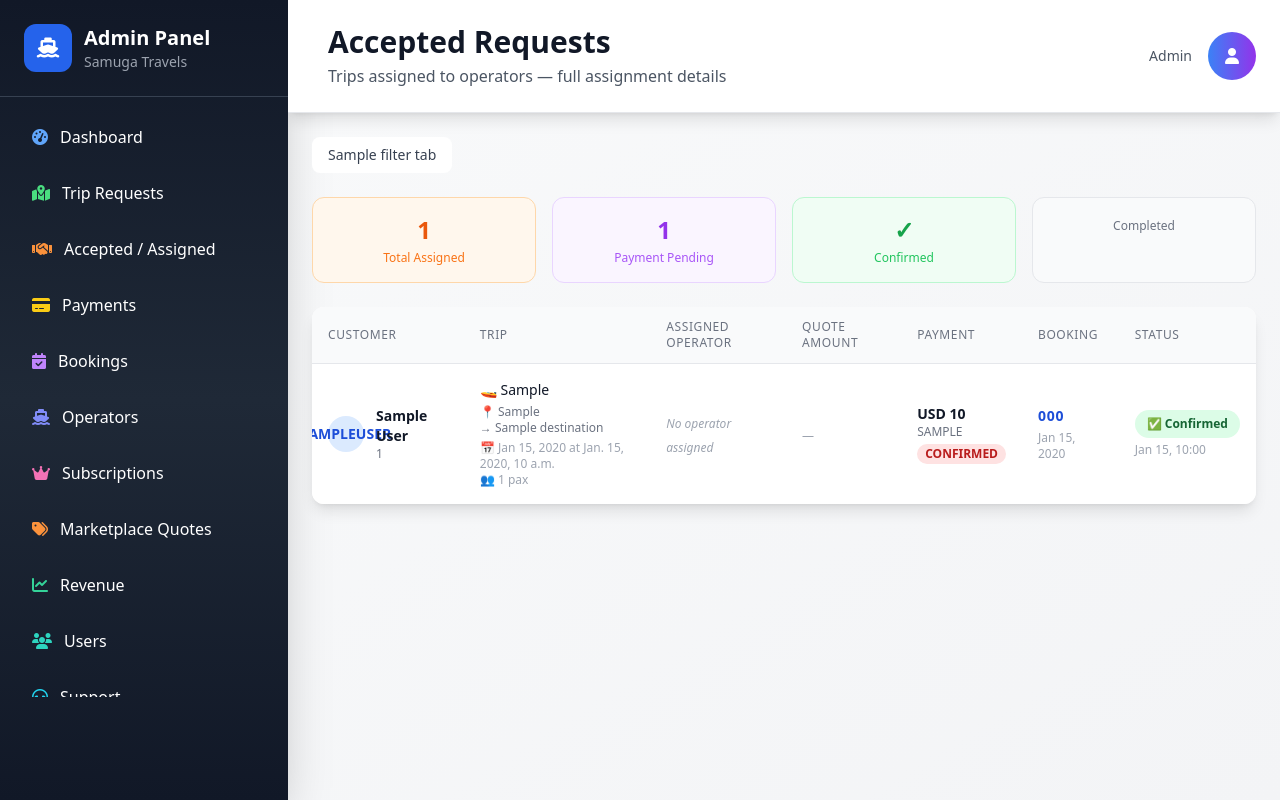
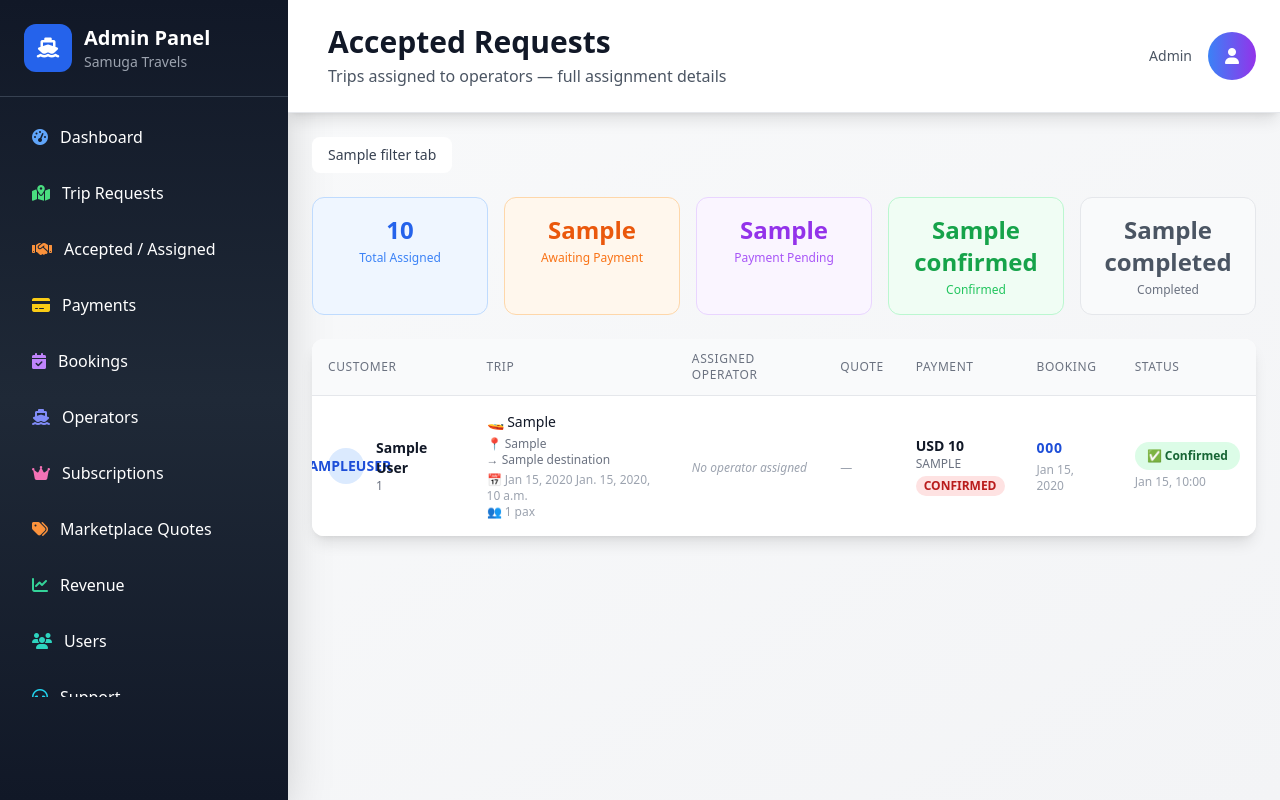
Before and after one commit to ShoaibShoukat2/samugabackend, a Django app: template api/templates/admin_panel/accepted_requests.html in a window 1280 px wide. Run offline with Django 5.2, Linux system fonts and the light colour scheme; the template is opened without the code that fills it: most values are stand-ins (such as "Sample title", 1, 10 or a date in 2020); some libraries are stand-ins or nearby versions.

Commit message:
add changes

```diff
--- a/api/templates/admin_panel/accepted_requests.html
+++ b/api/templates/admin_panel/accepted_requests.html
@@ -15,30 +15,25 @@
 </div>
 
 <!-- Summary Stats -->
-<div class="grid grid-cols-2 sm:grid-cols-4 gap-4 mb-6">
+<div class="grid grid-cols-2 sm:grid-cols-5 gap-4 mb-6">
+    <div class="bg-blue-50 border border-blue-200 rounded-xl p-4 text-center">
+        <div class="text-2xl font-bold text-blue-600">{{ stats.total }}</div>
+        <div class="text-xs text-blue-500 mt-1">Total Assigned</div>
+    </div>
     <div class="bg-orange-50 border border-orange-200 rounded-xl p-4 text-center">
-        <div class="text-2xl font-bold text-orange-600">{{ trip_data|length }}</div>
-        <div class="text-xs text-orange-500 mt-1">Total Assigned</div>
+        <div class="text-2xl font-bold text-orange-600">{{ stats.awaiting_payment }}</div>
+        <div class="text-xs text-orange-500 mt-1">Awaiting Payment</div>
     </div>
     <div class="bg-purple-50 border border-purple-200 rounded-xl p-4 text-center">
-        <div class="text-2xl font-bold text-purple-600">
-            {% with count=0 %}
-            {% for item in trip_data %}{% if item.trip.status == 'payment_pending' %}{% with count=count|add:1 %}{% endwith %}{% endif %}{% endfor %}
-            {{ trip_data|length }}
-            {% endwith %}
-        </div>
+        <div class="text-2xl font-bold text-purple-600">{{ stats.payment_pending }}</div>
         <div class="text-xs text-purple-500 mt-1">Payment Pending</div>
     </div>
     <div class="bg-green-50 border border-green-200 rounded-xl p-4 text-center">
-        <div class="text-2xl font-bold text-green-600">
-            {% for item in trip_data %}{% if item.trip.status == 'confirmed' %}✓{% endif %}{% endfor %}
-        </div>
+        <div class="text-2xl font-bold text-green-600">{{ stats.confirmed }}</div>
         <div class="text-xs text-green-500 mt-1">Confirmed</div>
     </div>
     <div class="bg-gray-50 border border-gray-200 rounded-xl p-4 text-center">
-        <div class="text-2xl font-bold text-gray-600">
-            {% for item in trip_data %}{% if item.trip.status == 'completed' %}✓{% endif %}{% endfor %}
-        </div>
+        <div class="text-2xl font-bold text-gray-600">{{ stats.completed }}</div>
         <div class="text-xs text-gray-500 mt-1">Completed</div>
     </div>
 </div>
@@ -52,7 +47,7 @@
                     <th class="px-4 py-3 text-left text-xs font-medium text-gray-500 uppercase tracking-wider">Customer</th>
                     <th class="px-4 py-3 text-left text-xs font-medium text-gray-500 uppercase tracking-wider">Trip</th>
                     <th class="px-4 py-3 text-left text-xs font-medium text-gray-500 uppercase tracking-wider">Assigned Operator</th>
-                    <th class="px-4 py-3 text-left text-xs font-medium text-gray-500 uppercase tracking-wider">Quote Amount</th>
+                    <th class="px-4 py-3 text-left text-xs font-medium text-gray-500 uppercase tracking-wider">Quote</th>
                     <th class="px-4 py-3 text-left text-xs font-medium text-gray-500 uppercase tracking-wider">Payment</th>
                     <th class="px-4 py-3 text-left text-xs font-medium text-gray-500 uppercase tracking-wider">Booking</th>
                     <th class="px-4 py-3 text-left text-xs font-medium text-gray-500 uppercase tracking-wider">Status</th>
@@ -60,12 +55,13 @@
             </thead>
             <tbody class="bg-white divide-y divide-gray-200">
                 {% for item in trip_data %}
-                {% with trip=item.trip aq=item.accepted_quote %}
+                {% with trip=item.trip aq=item.accepted_quote payment=item.payment booking=item.booking %}
                 <tr class="hover:bg-gray-50">
+
                     <!-- Customer -->
                     <td class="px-4 py-4">
                         <div class="flex items-center gap-3">
-                            <div class="w-9 h-9 rounded-full bg-blue-100 flex items-center justify-center text-blue-700 font-bold text-sm">
+                            <div class="w-9 h-9 rounded-full bg-blue-100 flex items-center justify-center text-blue-700 font-bold text-sm flex-shrink-0">
                                 {{ trip.user.first_name|first|upper }}{{ trip.user.last_name|first|upper }}
                             </div>
                             <div>
@@ -87,7 +83,7 @@
                         </div>
                         <div class="text-xs text-gray-500 mt-1">📍 {{ trip.pickup_location }}</div>
                         <div class="text-xs text-gray-500">→ {{ trip.destination }}</div>
-                        <div class="text-xs text-gray-400 mt-1">📅 {{ trip.trip_date|date:"M d, Y" }} at {{ trip.trip_time }}</div>
+                        <div class="text-xs text-gray-400 mt-1">📅 {{ trip.trip_date|date:"M d, Y" }} {{ trip.trip_time }}</div>
                         <div class="text-xs text-gray-400">👥 {{ trip.passenger_count }} pax</div>
                     </td>
 
@@ -95,13 +91,12 @@
                     <td class="px-4 py-4">
                         {% if aq and aq.operator %}
                         <div class="flex items-center gap-2">
-                            <div class="w-8 h-8 rounded-full bg-green-100 flex items-center justify-center text-green-700 font-bold text-xs">
+                            <div class="w-8 h-8 rounded-full bg-green-100 flex items-center justify-center text-green-700 font-bold text-xs flex-shrink-0">
                                 {{ aq.operator.company_name|first|upper }}
                             </div>
                             <div>
                                 <div class="text-sm font-semibold text-green-700">{{ aq.operator.company_name }}</div>
                                 <div class="text-xs text-gray-500">📞 {{ aq.operator.phone_number|default:"—" }}</div>
-                                <div class="text-xs text-gray-400">{{ aq.operator.user.email|default:"—" }}</div>
                                 {% if aq.boat %}
                                 <div class="text-xs text-blue-500 mt-1">🚤 {{ aq.boat.name }}</div>
                                 {% endif %}
@@ -112,23 +107,15 @@
                         {% endif %}
                     </td>
 
-                    <!-- Quote Amount -->
+                    <!-- Quote -->
                     <td class="px-4 py-4">
                         {% if aq %}
                         <div class="text-sm font-bold text-gray-900">{{ aq.currency }} {{ aq.amount }}</div>
-                        {% if aq.commission_amount %}
-                        <div class="text-xs text-red-500">Commission: {{ aq.currency }} {{ aq.commission_amount }}</div>
-                        <div class="text-xs text-green-600 font-semibold">
-                            Operator earns: {{ aq.currency }}
-                            {% widthratio aq.amount 1 1 as raw_amount %}
-                            {{ aq.amount }}
-                        </div>
-                        {% endif %}
                         {% if aq.pickup_time %}
-                        <div class="text-xs text-gray-400 mt-1">🕐 Pickup: {{ aq.pickup_time }}</div>
+                        <div class="text-xs text-gray-400 mt-1">🕐 {{ aq.pickup_time }}</div>
                         {% endif %}
                         {% if aq.notes %}
-                        <div class="text-xs text-gray-400 mt-1 italic">{{ aq.notes|truncatechars:40 }}</div>
+                        <div class="text-xs text-gray-400 italic mt-1">{{ aq.notes|truncatechars:40 }}</div>
                         {% endif %}
                         {% else %}
                         <span class="text-xs text-gray-400">—</span>
@@ -137,18 +124,18 @@
 
                     <!-- Payment -->
                     <td class="px-4 py-4">
-                        {% if trip.payment %}
-                        <div class="text-sm font-semibold text-gray-900">{{ trip.payment.currency }} {{ trip.payment.amount }}</div>
-                        <div class="text-xs text-gray-500">{{ trip.payment.payment_method|upper }}</div>
+                        {% if payment %}
+                        <div class="text-sm font-semibold text-gray-900">{{ payment.currency }} {{ payment.amount }}</div>
+                        <div class="text-xs text-gray-500">{{ payment.payment_method|upper }}</div>
                         <span class="inline-block mt-1 px-2 py-0.5 rounded-full text-xs font-semibold
-                            {% if trip.payment.status == 'verified' %}bg-green-100 text-green-700
-                            {% elif trip.payment.status == 'pending' %}bg-yellow-100 text-yellow-700
+                            {% if payment.status == 'verified' %}bg-green-100 text-green-700
+                            {% elif payment.status == 'pending' %}bg-yellow-100 text-yellow-700
                             {% else %}bg-red-100 text-red-700{% endif %}">
-                            {{ trip.payment.status|upper }}
+                            {{ payment.status|upper }}
                         </span>
-                        {% if trip.payment.status == 'pending' %}
+                        {% if payment.status == 'pending' %}
                         <div class="mt-2">
-                            <a href="{% url 'admin_payments' %}" class="text-xs bg-purple-600 text-white px-2 py-1 rounded hover:bg-purple-700">
+                            <a href="/api/admin-panel/payments/" class="text-xs bg-purple-600 text-white px-2 py-1 rounded hover:bg-purple-700">
                                 Verify →
                             </a>
                         </div>
@@ -160,9 +147,9 @@
 
                     <!-- Booking -->
                     <td class="px-4 py-4">
-                        {% if trip.booking %}
-                        <div class="text-sm font-bold text-blue-700 tracking-wider">{{ trip.booking.booking_code }}</div>
-                        <div class="text-xs text-gray-400 mt-1">{{ trip.booking.created_at|date:"M d, Y" }}</div>
+                        {% if booking %}
+                        <div class="text-sm font-bold text-blue-700 tracking-wider">{{ booking.booking_code }}</div>
+                        <div class="text-xs text-gray-400 mt-1">{{ booking.created_at|date:"M d, Y" }}</div>
                         {% else %}
                         <span class="text-xs text-gray-400">Not generated</span>
                         {% endif %}
```
Also changed, not shown: api/admin_views.py (+41 -10 lines).
